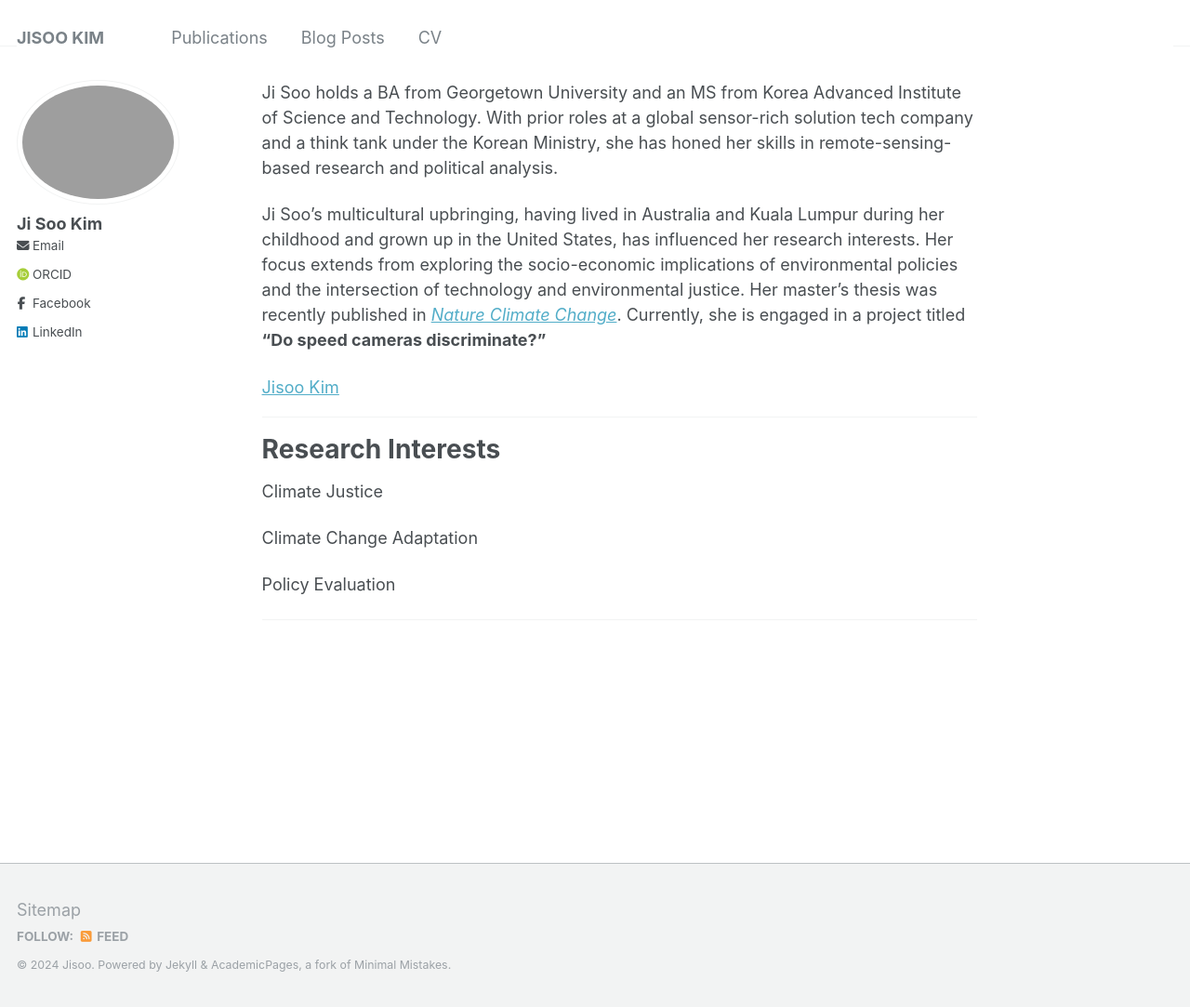
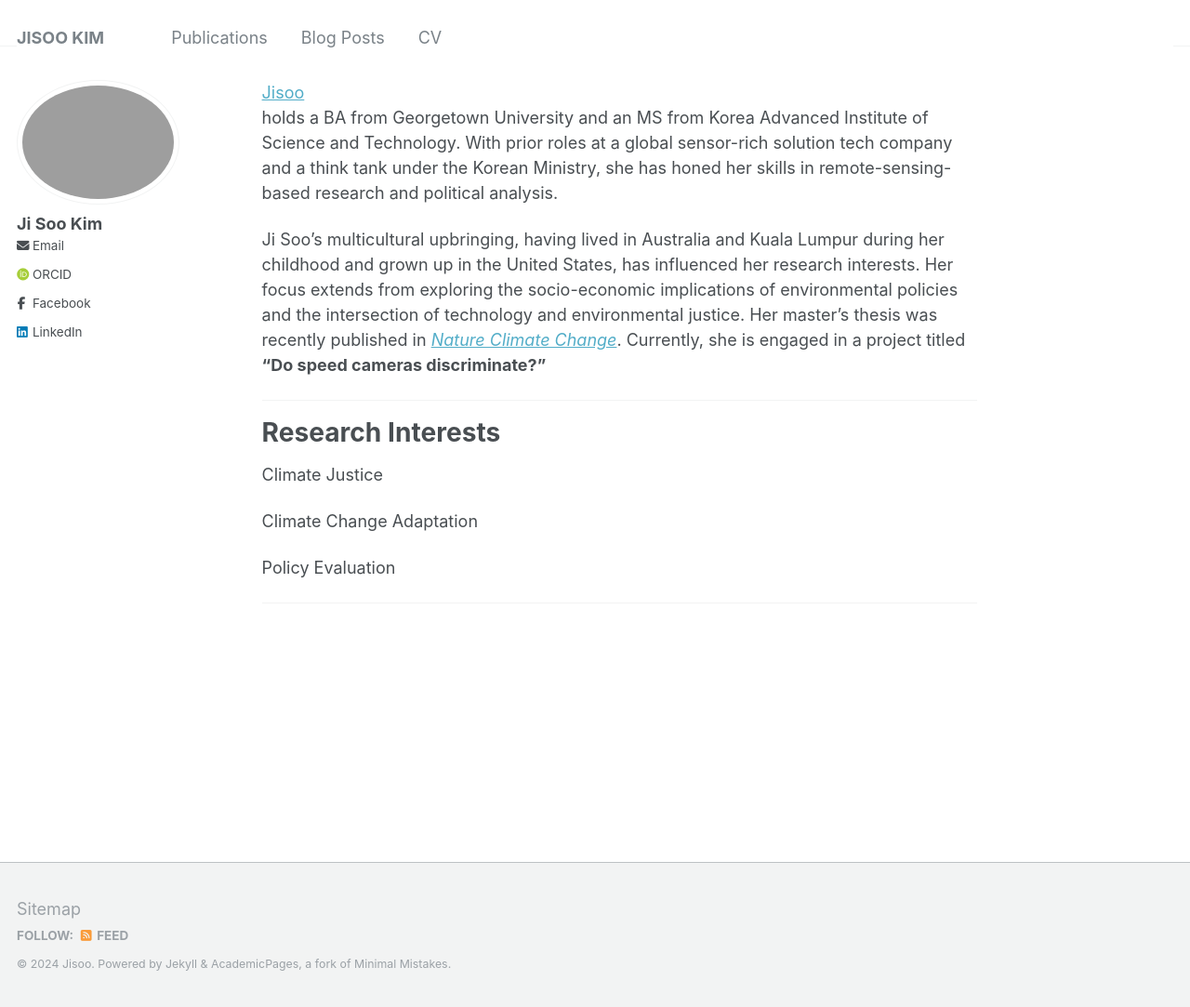
Before and after one commit to jk-jisookim/jk-jisookim.github.io, a Jekyll site: the page built from _pages/about.md, in a window 1280 px wide and 1083 px high. Shown: the whole window at 93% size. Built offline with Jekyll 4.4.1, drawn with Linux system fonts in a browser that asks for light colours; some web fonts are replaced; comment, search, counter and statistics services are not loaded.

Commit message:
Update about.md

```diff
--- a/_pages/about.md
+++ b/_pages/about.md
@@ -6,12 +6,12 @@ redirect_from:
   - /about.html
 ---
 
-Ji Soo holds a BA from Georgetown University and an MS from Korea Advanced Institute of Science and Technology. With prior roles at a global sensor-rich solution tech company and a think tank under the Korean Ministry, she has honed her skills in remote-sensing-based research and political analysis.
+<script src="https://platform.linkedin.com/badges/js/profile.js" async defer type="text/javascript"></script>
+<div class="badge-base LI-profile-badge" data-locale="en_US" data-size="medium" data-theme="light" data-type="VERTICAL" data-vanity="jisoo-k-472323163" data-version="v1"><a class="badge-base__link LI-simple-link" href="https://kr.linkedin.com/in/jisoo-k-472323163?trk=profile-badge">Jisoo</a></div> holds a BA from Georgetown University and an MS from Korea Advanced Institute of Science and Technology. With prior roles at a global sensor-rich solution tech company and a think tank under the Korean Ministry, she has honed her skills in remote-sensing-based research and political analysis.
 
 Ji Soo's multicultural upbringing, having lived in Australia and Kuala Lumpur during her childhood and grown up in the United States, has influenced her research interests. Her focus extends from exploring the socio-economic implications of environmental policies and the intersection of technology and environmental justice. Her master's thesis was recently published in <a href="https://www.nature.com/articles/s41558-024-01980-w"><i>Nature Climate Change</i></a>. Currently, she is engaged in a project titled <b>"Do speed cameras discriminate?"</b>
 
-<script src="https://platform.linkedin.com/badges/js/profile.js" async defer type="text/javascript"></script>
-<div class="badge-base LI-profile-badge" data-locale="en_US" data-size="medium" data-theme="light" data-type="VERTICAL" data-vanity="jisoo-k-472323163" data-version="v1"><a class="badge-base__link LI-simple-link" href="https://kr.linkedin.com/in/jisoo-k-472323163?trk=profile-badge">Jisoo Kim</a></div>
+
 
 
 
```
